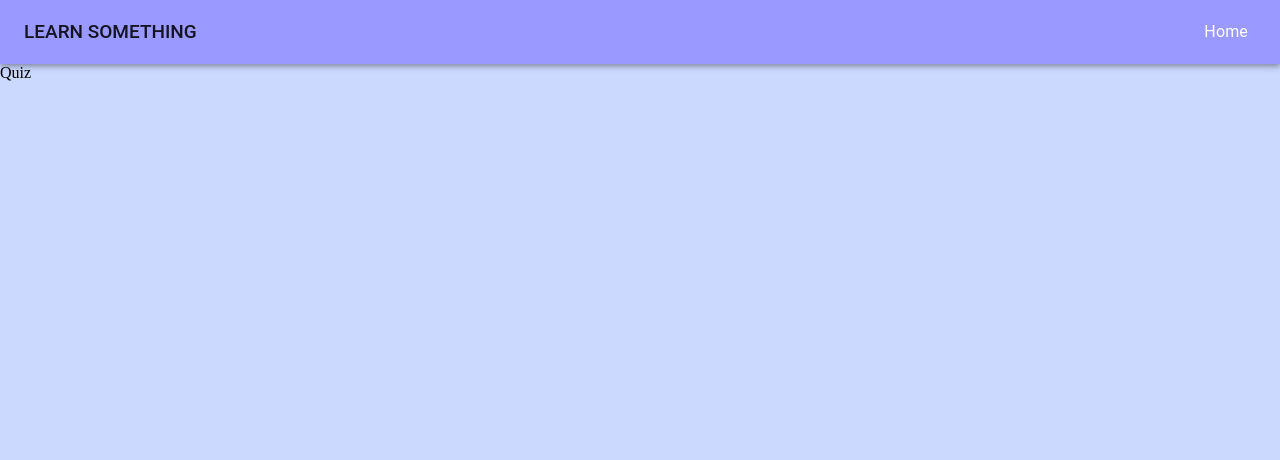
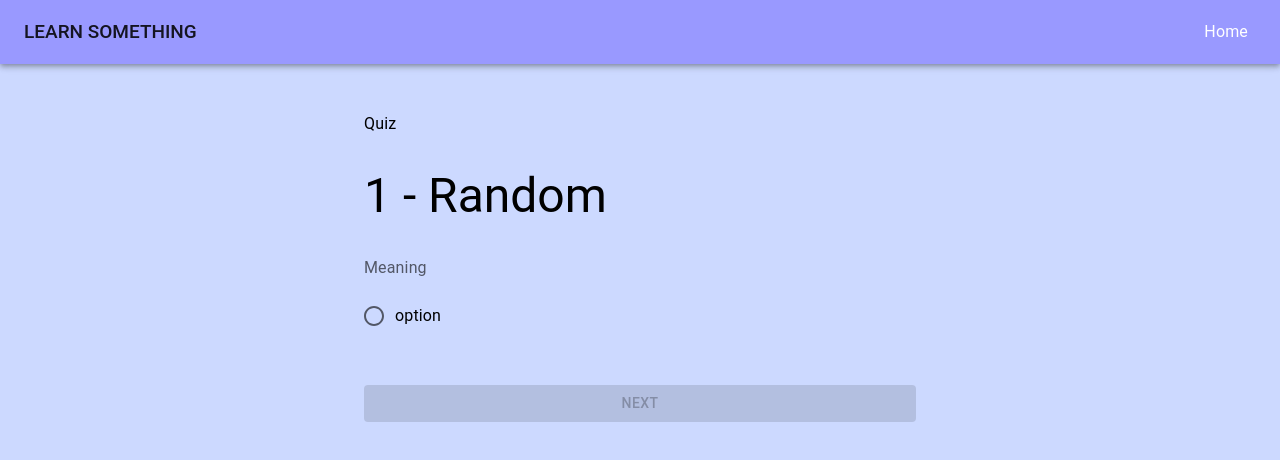
Before and after one commit to Parag0712/React-Learn-languages, a React (Vite) app: page /quiz in a window 1280 px wide. Shown: the top 460 px of the page. Built offline with nearby package versions, Linux system fonts and the light colour scheme.

Commit message:
Quiz ui done and redux setup done

```diff
--- /dev/null
+++ b/src/Redux/store.ts
@@ -0,0 +1,5 @@
+import { configureStore } from "@reduxjs/toolkit";
+
+export const store = configureStore({
+    reducer: {},
+});
--- a/src/components/Quiz.tsx
+++ b/src/components/Quiz.tsx
@@ -1,6 +1,61 @@
+import { Button, Container, FormControl, FormControlLabel, FormLabel, Radio, RadioGroup, Typography } from "@mui/material";
+import { useState } from "react"
+import { useNavigate } from "react-router-dom";
+
 function Quiz() {
+    const [result, setResult] = useState<string[]>([]);
+    const [count, setCount] = useState<number>(0);
+    const [answer, setAnswer] = useState<string>("");
+
+    const navigate = useNavigate();
+    //
+    const nextHandler = (): void => {
+        setResult((prev) => ([...prev, answer]))
+        setCount((prev) => prev + 1);
+        setAnswer("")
+    }
     return (
-        <div>Quiz</div>
+        <Container
+            maxWidth="sm"
+            sx={{
+                padding: "1rem",
+            }}
+        >
+            <Typography m={"2rem 0"}>Quiz</Typography>
+
+            <Typography variant={"h3"}>
+                {count + 1} - {"Random"}
+            </Typography>
+
+            <FormControl>
+                <FormLabel
+                    sx={{
+                        mt: "2rem",
+                        mb: "1rem",
+                    }}
+                >
+                    Meaning
+                </FormLabel>
+                <RadioGroup value={answer} onChange={(e) => setAnswer(e.target.value)}>
+                        <FormControlLabel
+                            value={"Lol"}
+                            control={<Radio />}
+                            label={"option"}
+                        />
+                </RadioGroup>
+            </FormControl>
+
+            <Button
+                sx={{
+                    margin: "3rem 0",
+                }}
+                variant="contained"
+                fullWidth
+                disabled={answer === ""}
+            >
+                {count === 7?"Submit":"Next"}
+            </Button>
+        </Container>
     )
 }
 
--- a/src/main.tsx
+++ b/src/main.tsx
@@ -3,11 +3,15 @@
 import { ThemeProvider } from '@emotion/react'
 import { theme } from './theme.ts'
 import React from 'react'
+import { Provider } from 'react-redux'
+import { store } from './Redux/store.ts'
 
 ReactDOM.createRoot(document.getElementById('root')!).render(
   <React.StrictMode>
     <ThemeProvider theme={theme}>
-      <App />
+      <Provider store={store}>
+        <App />
+      </Provider>
     </ThemeProvider>
   </React.StrictMode>
 )
```
